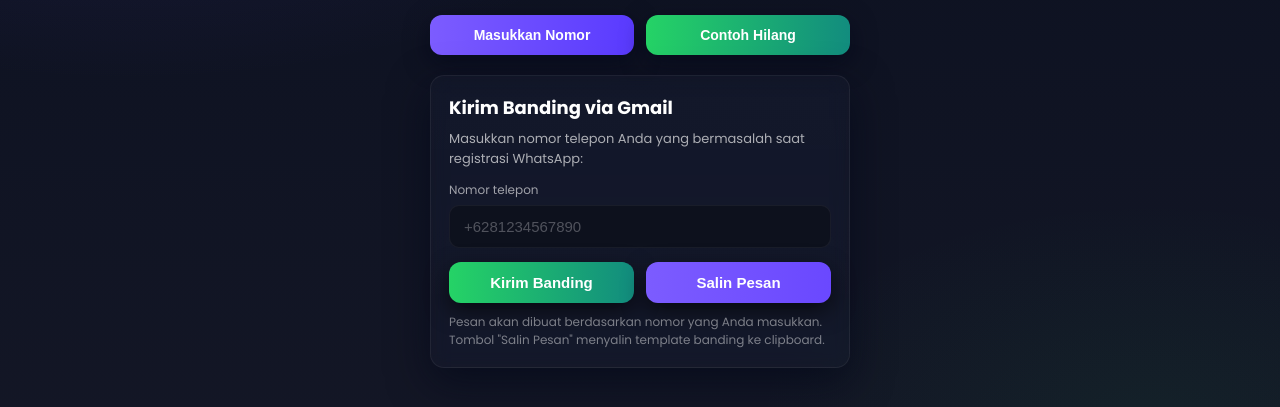
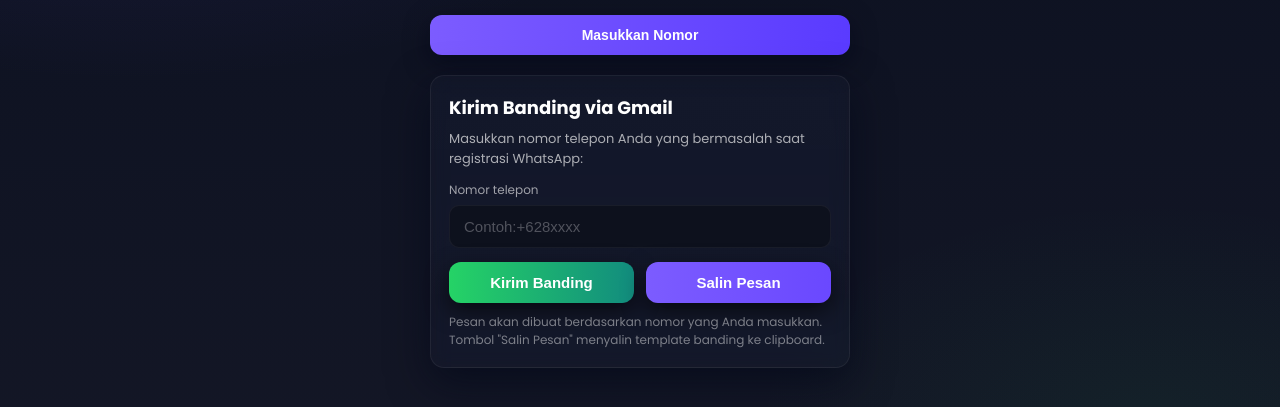
Before and after one commit to vandebry10-star/fixmerah, a plain HTML site: page index.html in a window 1280 px wide. Shown: the part 299-706 px from the top of the page. Drawn offline with Linux system fonts and the light colour scheme.

Commit message:
Update index.html

```diff
--- a/index.html
+++ b/index.html
@@ -187,8 +187,6 @@
 
         <div class="hero-actions" role="group" aria-label="Aksi cepat">
           <button class="btn btn-primary" type="button" onclick="document.getElementById('phoneInput').focus();">Masukkan Nomor</button>
-          <!-- contoh nomor dihilangkan sesuai permintaan -->
-          <button class="btn btn-ghost" type="button" onclick="alert('Contoh nomor dihilangkan')">Contoh Hilang</button>
         </div>
       </div>
 
@@ -198,7 +196,7 @@
         <p>Masukkan nomor telepon Anda yang bermasalah saat registrasi WhatsApp:</p>
 
         <label for="phoneInput">Nomor telepon</label>
-        <input id="phoneInput" type="tel" inputmode="tel" placeholder="+6281234567890" aria-label="Nomor telepon" />
+        <input id="phoneInput" type="tel" inputmode="tel" placeholder="Contoh:+628xxxx" aria-label="Nomor telepon" />
 
         <div class="form-actions">
           <button class="btn-large send" type="button" onclick="sendAppeal()">Kirim Banding</button>
```
